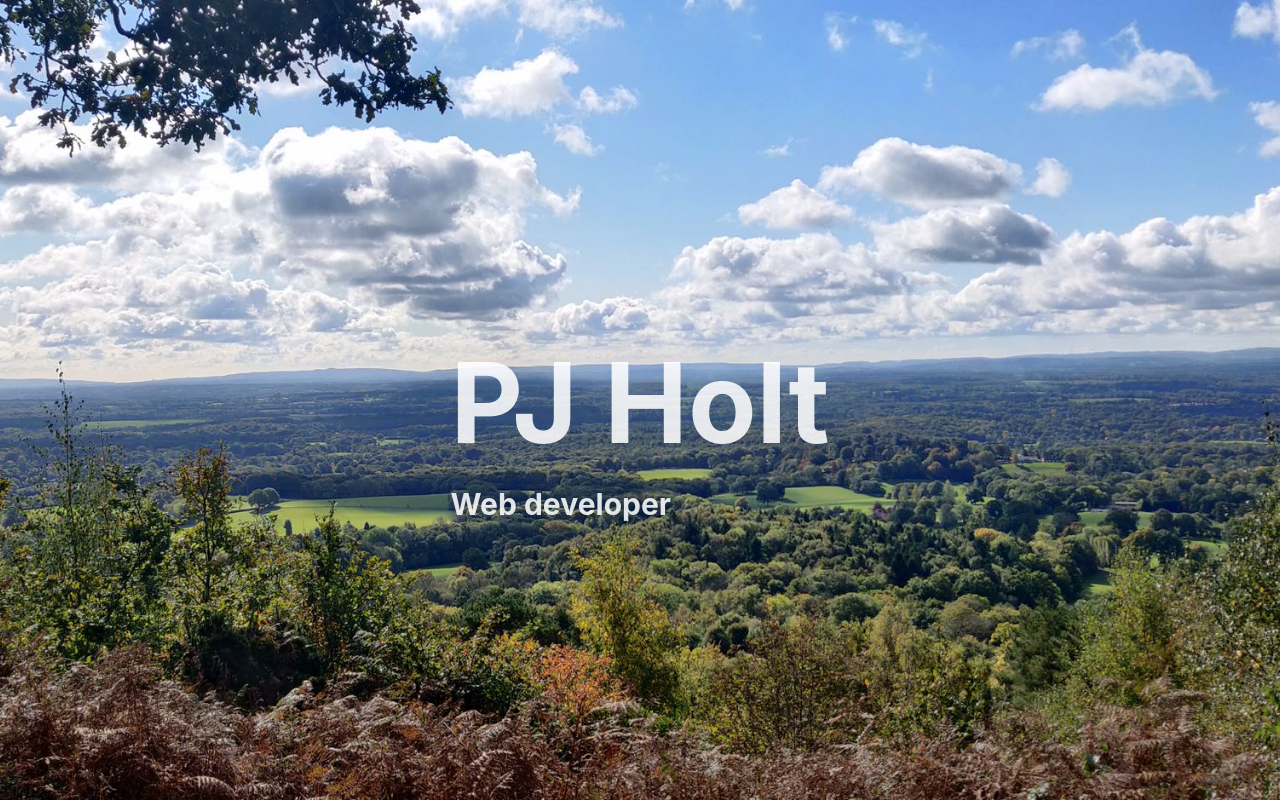
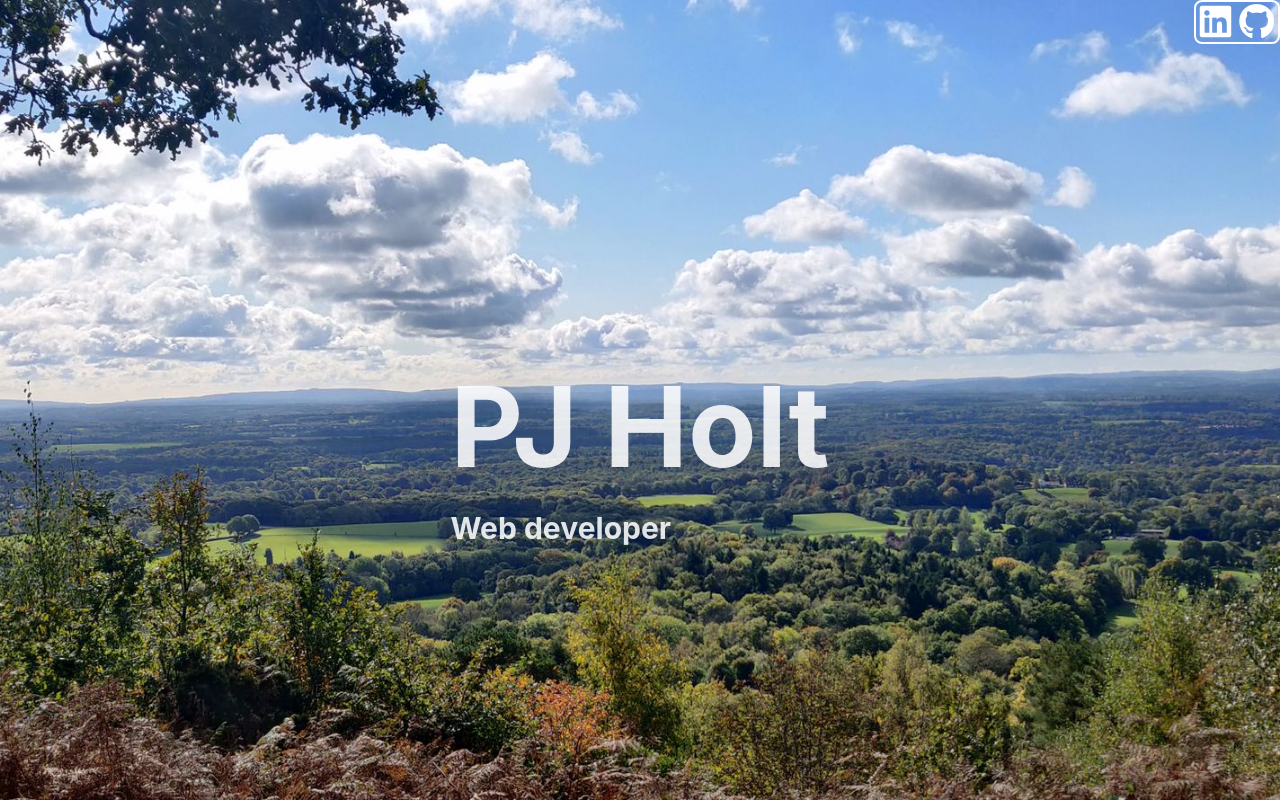
Before and after one commit to pjholt1234/personal-portfolio, a React (Vite) app: page / in a window 1280 px wide. Shown: the top 800 px of the page. Built offline with nearby package versions, Linux system fonts and the light colour scheme.

Commit message:
Add linkedIn + github links

```diff
--- a/src/components/title.jsx
+++ b/src/components/title.jsx
@@ -2,10 +2,22 @@ import backgroundImage from '../assets/surrey-hills.jpeg';
 
 const Title = () => {
     return (
-        <div className="bg-cover bg-center flex justify-center w-screen h-screen items-center" style={{ backgroundImage: `url(${backgroundImage})` }}>
-            <div className="mx-auto mt-10">
-                <h1 className="text-10xl shadow-outline">PJ Holt</h1>
-                <h2 className="text-3xl">Web developer</h2>
+        <div className="bg-cover bg-center" style={{ backgroundImage: `url(${backgroundImage})` }}>
+            <div className="flex">
+                <div className="ml-auto mr-0 border-2 border-white rounded-lg">
+                    <a className="mx-1" href="https://www.linkedin.com/in/devpj/">
+                        <i className="text-white text-4xl fa-brands fa-linkedin"></i>
+                    </a>
+                    <a className="mx-1" href="https://github.com/pjholt1234">
+                        <i className="text-white text-4xl fa-brands fa-github"></i>
+                    </a>
+                </div>
+            </div>
+            <div className="flex justify-center w-screen h-screen items-center">
+                <div>
+                    <h1 className="text-10xl shadow-outline">PJ Holt</h1>
+                    <h2 className="text-3xl">Web developer</h2>
+                </div>
             </div>
         </div>
     )
```
